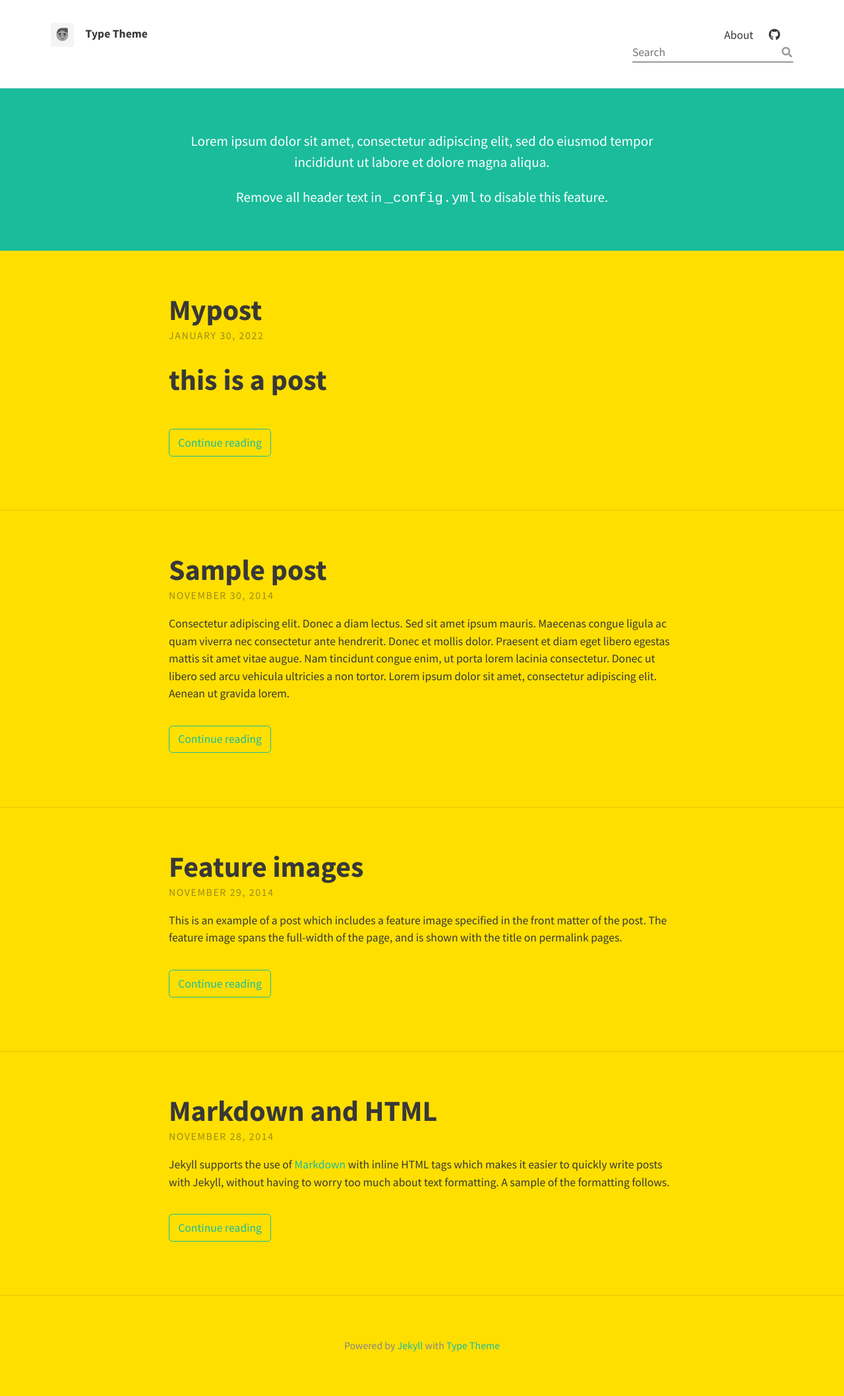
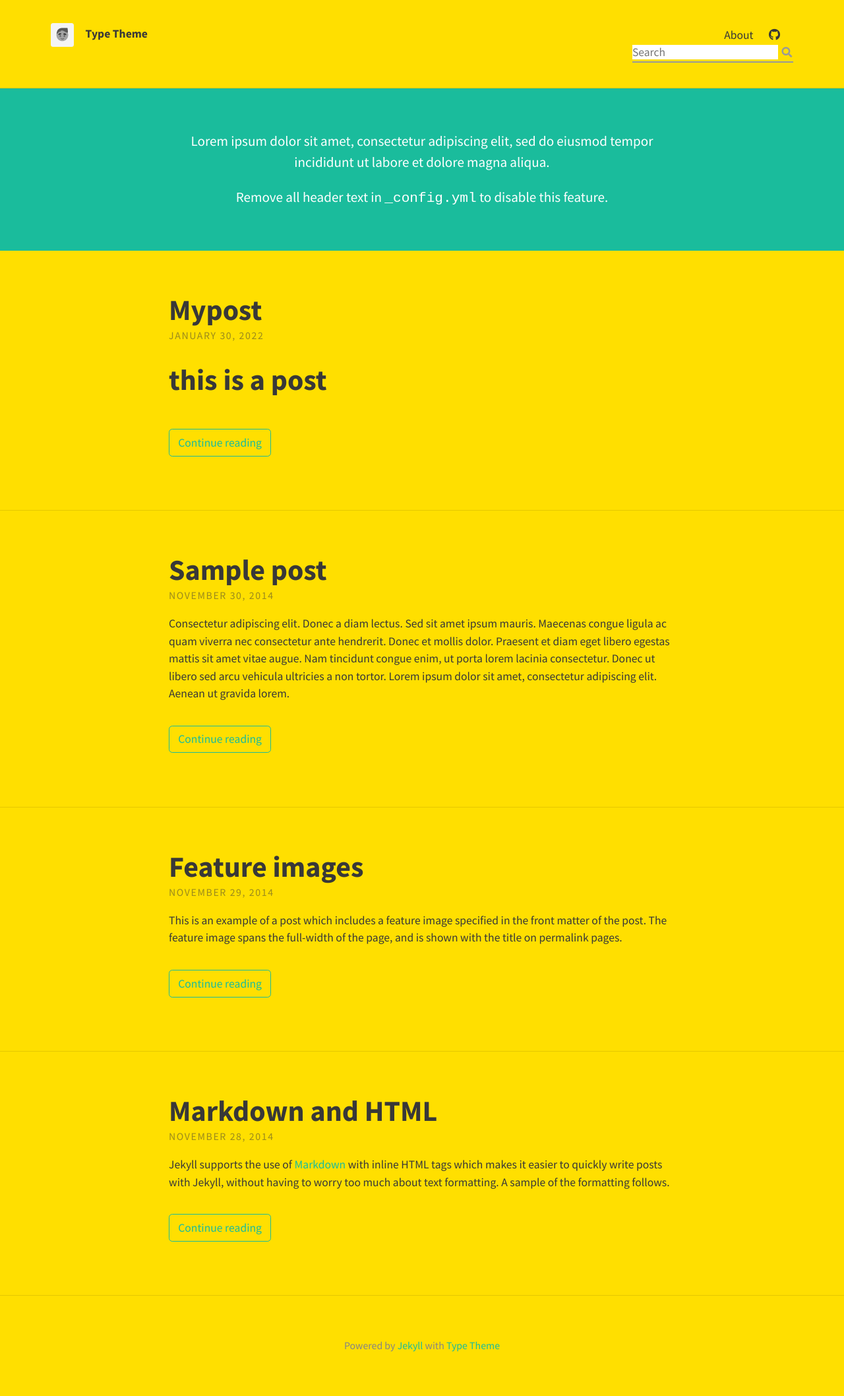
Before and after one commit to rynLu76/rynLu76.github.io, a Jekyll site: the page built from index.html, in a window 1280 px wide. Shown: the whole page at 66% size. Built offline with Jekyll 4.4.1, drawn with Linux system fonts in a browser that asks for light colours; nearby versions of some CDN libraries; the list of posts is cut into pages by our own code.

Commit message:
Update _variables.scss

```diff
--- a/_sass/base/_variables.scss
+++ b/_sass/base/_variables.scss
@@ -9,7 +9,7 @@ $padding-small: 5% !default;
 $padding-x-small: 3% !default;
 
 // Brand colours
-$brand-color: #fff !default;
+$brand-color: #ffdf00;
 $background-color: #ffdf00;
 $border-color: rgba(0, 0, 0, 0.1) !default; // rgba recommended if using feature images
 
```
